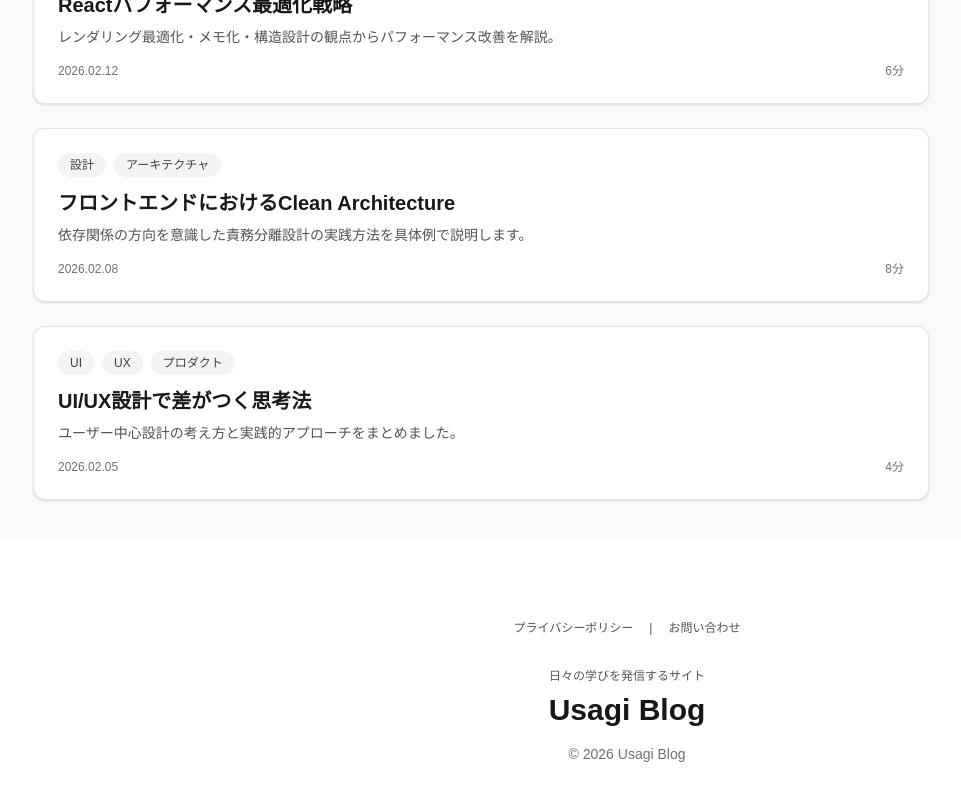
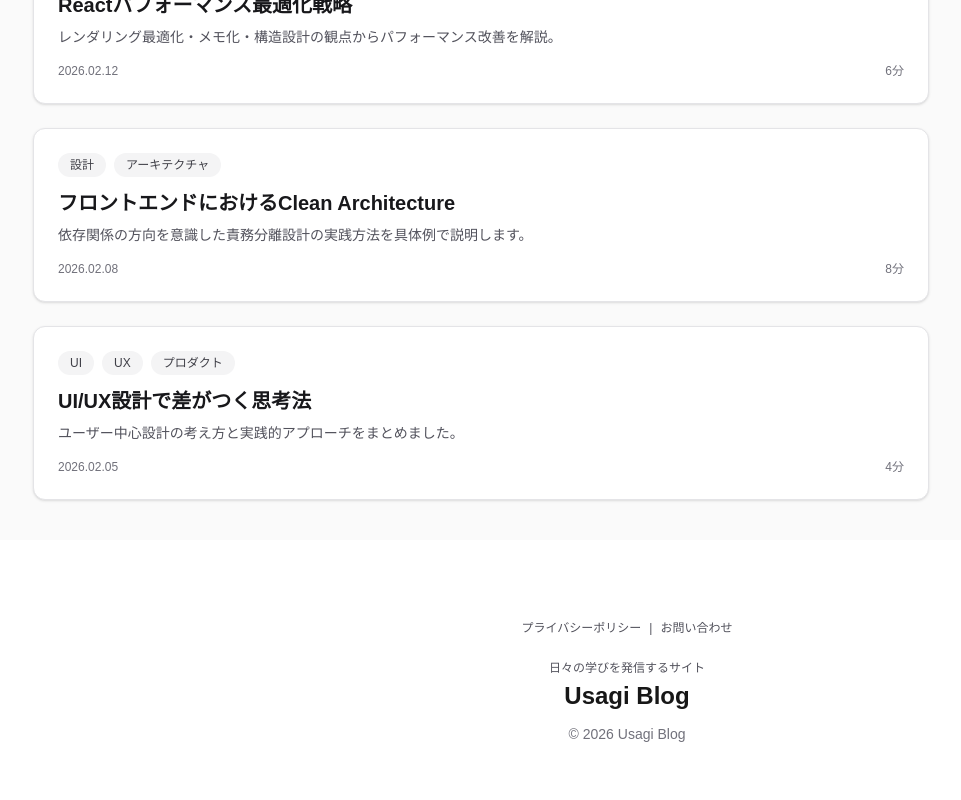
Before and after one commit to Apple-cake/next-tech-blog, a Next.js app: page / in a window 1280 px wide. Shown: the part 1074-1874 px from the top of the page, without its empty margins (13-974 px from the left). Built offline with nearby package versions, Linux system fonts and the light colour scheme.

Commit message:
hタグデザイン

```diff
--- a/app/globals.css
+++ b/app/globals.css
@@ -27,6 +27,54 @@ body {
 }
 
 /* =========================
+  hタグ
+========================= */
+
+h2 {
+  font-size: 1.5rem;
+  font-weight: 700;
+  line-height: 1.6;
+  margin-top: 3rem;
+  margin-bottom: 1.5rem;
+  padding-left: 1rem;
+  border-left: 4px solid #b8d0ed;
+  position: relative;
+}
+@media (max-width: 768px) {
+  h2 {
+    font-size: 1.375rem;
+  }
+}
+
+h3 {
+  font-size: 1.25rem;
+  font-weight: 600;
+  margin-top: 2rem;
+  margin-bottom: 1rem;
+  padding-bottom: 0.25rem;
+  position: relative;
+}
+h3::after {
+  content: "";
+  position: absolute;
+  left: 0;
+  bottom: 0;
+  width: 100%;
+  height: 1px;
+  background: linear-gradient(
+    90deg,
+    #b8d0ed,
+    #f1f1f1
+  );
+  border-radius: 9999px;
+}
+@media (max-width: 768px) {
+  h3 {
+    font-size: 1.125rem;
+  }
+}
+
+/* =========================
   ヒーローセクション背景
 ========================= */
 
@@ -37,7 +85,7 @@ body {
   background: linear-gradient(
     180deg,
     #f1f1f1,
-    #b0c4de,
+    #b8d0ed,
     #f5fffa
   );
   background-size: 200% 200%;
--- a/components/article/ArticleCard.tsx
+++ b/components/article/ArticleCard.tsx
@@ -52,9 +52,9 @@ export default function ArticleCard({ article }: Props) {
       </div>
 
       {/* タイトル */}
-      <h3 className="mb-2 text-xl font-semibold text-zinc-900">
+      <p className="mb-2 text-xl font-semibold text-zinc-900">
         {article.title}
-      </h3>
+      </p>
 
       {/* 説明 */}
       <p className="mb-4 text-sm text-zinc-600 line-clamp-3">
--- a/components/article/ArticleList.tsx
+++ b/components/article/ArticleList.tsx
@@ -15,9 +15,9 @@ export default function ArticleList({ articles, title }: Props) {
     <section className="max-w-4xl mx-auto">
 
       {/* セクションタイトル */}
-      <h2 className="text-2xl font-bold mb-8">
+      <p className="text-2xl font-bold mb-8">
         {title}
-      </h2>
+      </p>
 
       {/* 記事カード */}
       <div className="flex flex-col gap-6">
--- a/components/article/TableOfContents.tsx
+++ b/components/article/TableOfContents.tsx
@@ -48,9 +48,9 @@ export default function TableOfContents({
 
   return (
     <div className="md:mt-10 md:border-t md:pt-6">
-      <h2 className="text-sm font-semibold mb-4 tracking-wide text-zinc-700">
+      <p className="text-sm font-semibold mb-4 tracking-wide text-zinc-700">
         目次
-      </h2>
+      </p>
 
       <ul className="space-y-2 text-sm">
         {items.map((item) => (
--- a/components/layout/Footer.tsx
+++ b/components/layout/Footer.tsx
@@ -10,7 +10,7 @@ export default function Footer() {
       <div className="max-w-6xl mx-auto px-6 py-10 text-center">
 
         {/* 上部リンク */}
-        <div className="mb-8 text-xs text-zinc-600">
+        <div className="mb-6 text-xs text-zinc-600">
           <Link
             href="/privacy"
             className="hover:underline"
@@ -18,7 +18,7 @@ export default function Footer() {
             プライバシーポリシー
           </Link>
 
-          <span className="mx-4">|</span>
+          <span className="mx-2">|</span>
 
           <Link
             href="/contact"
@@ -29,19 +29,19 @@ export default function Footer() {
         </div>
 
         {/* サイト説明 */}
-        <p className="text-xs text-zinc-600 mb-2">
+        <p className="text-xs text-zinc-600 mb-1">
           日々の学びを発信するサイト
         </p>
 
         {/* タイトル */}
-        <h2 className="text-3xl font-bold mb-4">
+        <p className="text-2xl font-bold mb-3">
           <Link
             href="/"
             className="transition-opacity"
           >
             Usagi Blog
           </Link>
-        </h2>
+        </p>
 
         {/* コピーライト */}
         <p className="text-sm text-zinc-500">
--- a/components/profile/ProfileCard.tsx
+++ b/components/profile/ProfileCard.tsx
@@ -20,9 +20,9 @@ export default function ProfileCard() {
           />
 
           {/* Name */}
-          <h2 id="profile-heading" className="text-xl font-semibold text-zinc-900">
+          <p id="profile-heading" className="text-xl font-semibold text-zinc-900">
             Usagi
-          </h2>
+          </p>
 
           {/* Role */}
           <p className="text-sm text-zinc-500 mb-4">
```
